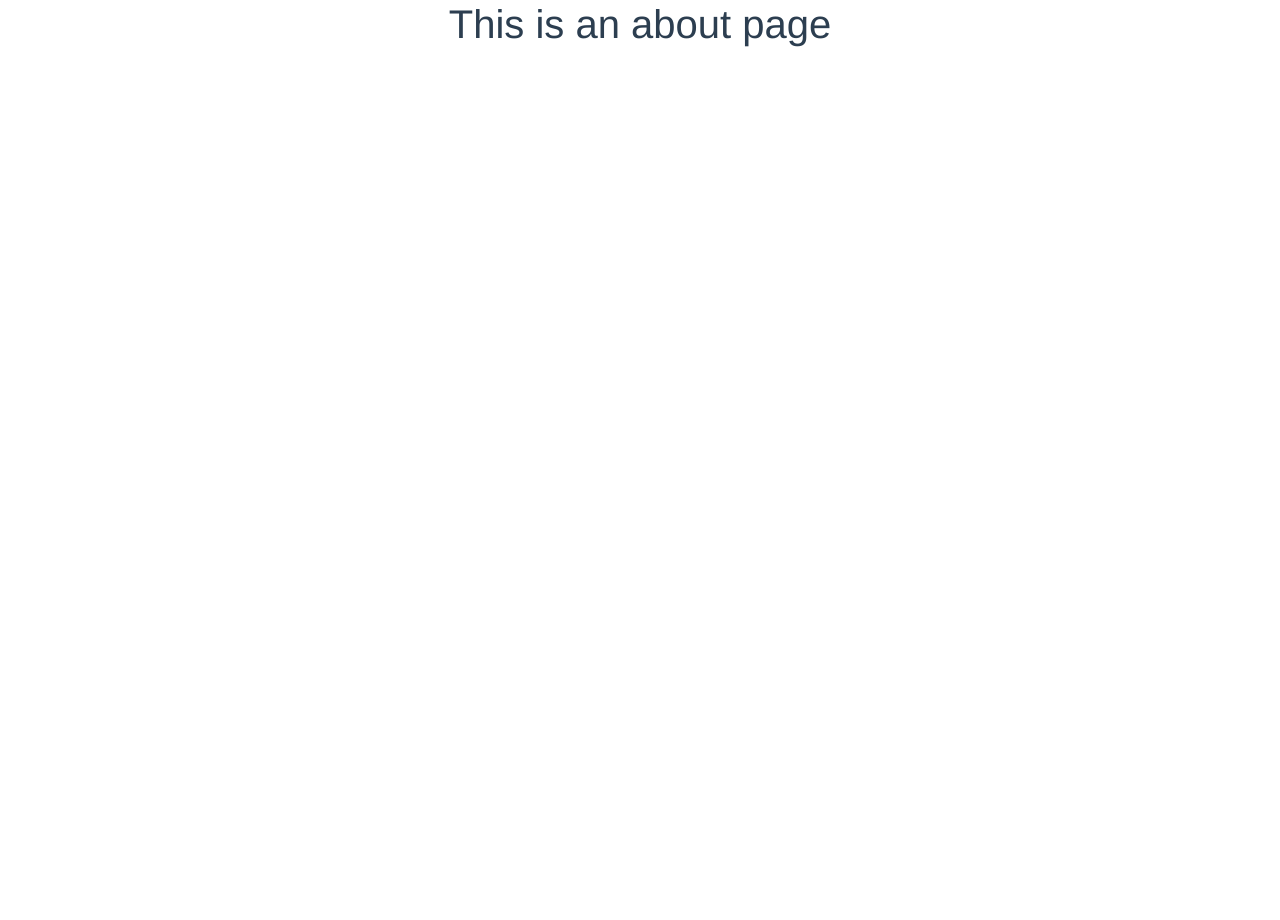
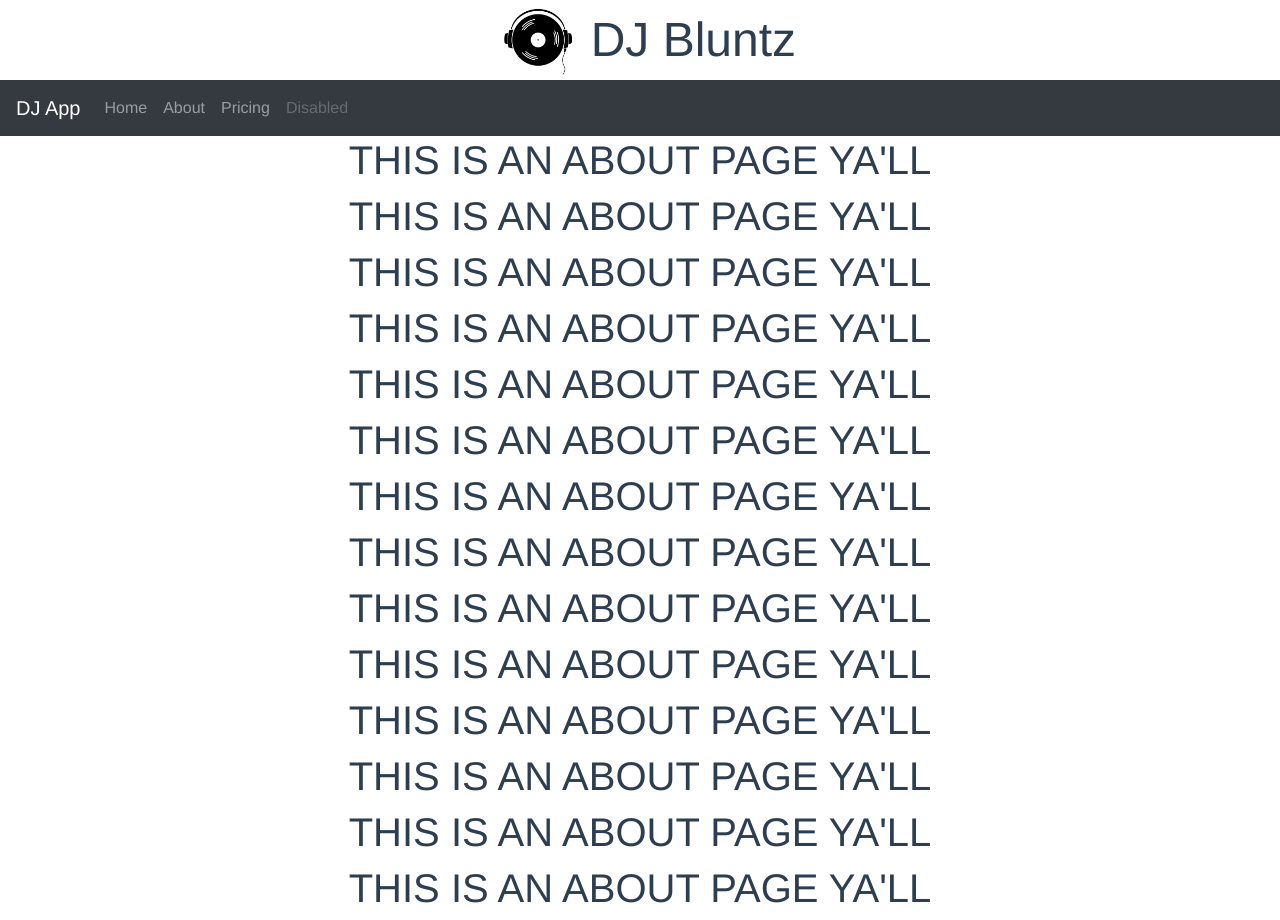
Before and after one commit to plipps369/DJ-Assistant, a Vue app in the folder dj-assistant/: page /about in a window 1280 px wide. Before the commit the page ends 800 px from the top, so only its background shows below. Built offline with nearby package versions, Linux system fonts and the light colour scheme.

Commit message:
more nav stuff

```diff
--- a/dj-assistant/src/components/NavHeader.vue
+++ b/dj-assistant/src/components/NavHeader.vue
@@ -3,11 +3,12 @@
     <header>
       <div class="container-fluid">
             <div class="col-lg-12">
-                <h1></h1>
+                <img id="logo" src="@/assets/dj-logo.png" class="img-responsive">
+                <span id="header-text">DJ Bluntz</span>
             </div>
         </div>
     </header>
-    <nav class="navbar navbar-expand-lg navbar-dark bg-dark">
+    <nav class="navbar sticky-top navbar-expand-lg navbar-dark bg-dark">
       <a class="navbar-brand" href="#">DJ App</a>
       <button
         class="navbar-toggler"
@@ -22,14 +23,15 @@
       </button>
       <div class="collapse navbar-collapse" id="navbarNav">
         <ul class="navbar-nav">
-          <li class="nav-item active">
+          <li class="nav-item">
             <router-link :to="{name: 'home'}" class="nav-link">
               Home
-              <span class="sr-only">(current)</span>
             </router-link>
           </li>
           <li class="nav-item">
-            <a class="nav-link" href="#">Features</a>
+            <router-link :to="{name: 'about'}" class="nav-link">
+              About
+              </router-link>
           </li>
           <li class="nav-item">
             <a class="nav-link" href="#">Pricing</a>
@@ -57,4 +59,11 @@ nav {
   width: 100%;
   z-index: 1000;
 }
+#logo {
+  height: 5rem;
+}
+#header-text {
+  font-size: 3rem;
+  vertical-align: middle;
+}
 </style>
--- a/dj-assistant/src/views/About.vue
+++ b/dj-assistant/src/views/About.vue
@@ -1,5 +1,31 @@
 <template>
   <div class="about">
-    <h1>This is an about page</h1>
+    <nav-header></nav-header>
+    <h1>THIS IS AN ABOUT PAGE YA'LL</h1>
+    <h1>THIS IS AN ABOUT PAGE YA'LL</h1>
+    <h1>THIS IS AN ABOUT PAGE YA'LL</h1>
+    <h1>THIS IS AN ABOUT PAGE YA'LL</h1>
+    <h1>THIS IS AN ABOUT PAGE YA'LL</h1>
+    <h1>THIS IS AN ABOUT PAGE YA'LL</h1>
+    <h1>THIS IS AN ABOUT PAGE YA'LL</h1>
+    <h1>THIS IS AN ABOUT PAGE YA'LL</h1>
+    <h1>THIS IS AN ABOUT PAGE YA'LL</h1>
+    <h1>THIS IS AN ABOUT PAGE YA'LL</h1>
+    <h1>THIS IS AN ABOUT PAGE YA'LL</h1>
+    <h1>THIS IS AN ABOUT PAGE YA'LL</h1>
+    <h1>THIS IS AN ABOUT PAGE YA'LL</h1>
+    <h1>THIS IS AN ABOUT PAGE YA'LL</h1>
   </div>
 </template>
+
+<script>
+// @ is an alias to /src
+import NavHeader from '@/components/NavHeader.vue'
+
+export default {
+  name: 'about',
+  components: {
+    NavHeader
+  }
+}
+</script>
```
